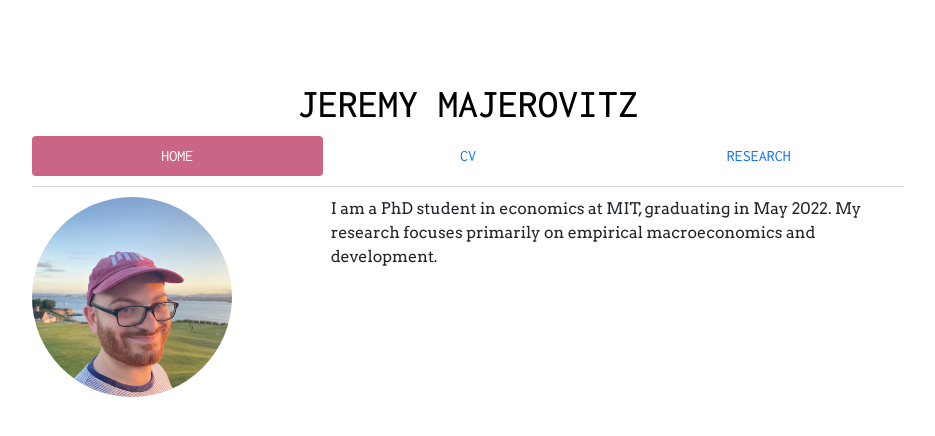
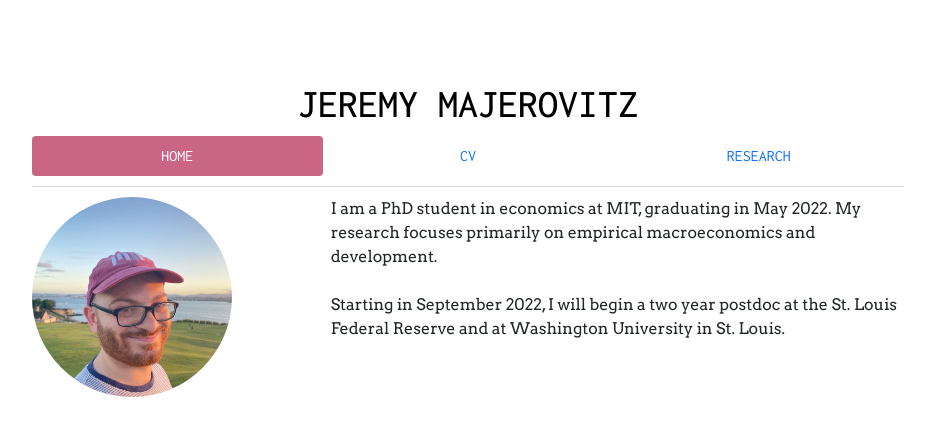
Before and after one commit to jmajic/jmajic.github.io, a Jekyll site: the page built from index.html, in a window 1280 px wide. Shown: the top 436 px of the page, without its empty margins (172-1107 px from the left). Built offline with Jekyll 4.4.1, drawn with Linux system fonts in a browser that asks for light colours.

Commit message:
Add St. Louis info

```diff
--- a/index.html
+++ b/index.html
@@ -14,6 +14,6 @@
 	<div class="col-sm-8">
 	<p>I am a PhD student in economics at MIT, graduating in May 2022. My research focuses primarily on empirical macroeconomics and development. <br>
 		<br>
-		<!-- Starting in September 2022, I will begin a two year postdoc at the St. Louis Federal Reserve and at Washington University in St. Louis. --></p>
+		Starting in September 2022, I will begin a two year postdoc at the St. Louis Federal Reserve and at Washington University in St. Louis.</p>
 	</div>
 </div>
```
